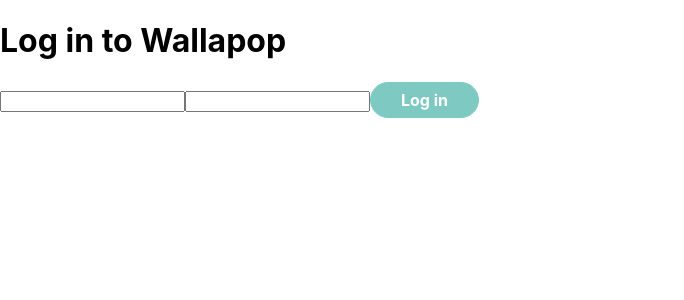
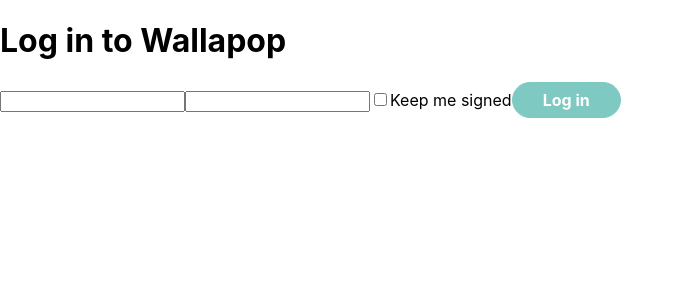
Before and after one commit to Danijurado/wallapop-react, a React (Create React App) app: page / in a window 1280 px wide. Shown: the top 300 px of the page, without its empty margins (0-684 px from the left). Built offline with nearby package versions, Linux system fonts and the light colour scheme; no server answers.

Commit message:
keep my signed

```diff
--- a/src/pages/adverts/AdvertsPage.js
+++ b/src/pages/adverts/AdvertsPage.js
@@ -4,16 +4,17 @@
 import "./AdvertsPage.css";
 import { getLatestAdverts } from "./service";
 
-function AdvertsPage({onLogout}) {
+function AdvertsPage({ onLogout }) {
   const [adverts, setAdverts] = useState([]);
   useEffect(() => {
     getLatestAdverts().then((adverts) => setAdverts(adverts));
   }, []);
 
-  const handleLogout = async () => {
-    await logout();
+  const handleLogout = () => {
+    logout();
     onLogout();
   };
+
   return (
     <div className="advertsPage">
       <Button onClick={handleLogout}>Logout</Button>
--- a/src/pages/auth/loginPage.js
+++ b/src/pages/auth/loginPage.js
@@ -4,10 +4,13 @@
 
 function LoginPage({ onLogin }) {
 
+
   const [credentials, setCredentials] = useState({
     email: '',
     password: '',
+    session: false,
   })
+
   const handleSubmit = async (event) => {
     event.preventDefault();
     await login(credentials);
@@ -15,13 +18,16 @@
   };
 
   const handleEmailChange = (event) => {
-    setCredentials({email: event.target.value, password: credentials.password,});
+    setCredentials(value => ({...value, email: event.target.value}))
   };
 
   const handlePasswordChange = (event) => {
-    setCredentials({email: credentials.email, password: event.target.value});
+    setCredentials(value => ({...value, password: event.target.value}))
   };
 
+  const handleSessionChange = (event) => {
+    setCredentials(value => ({...value, session: event.target.checked}))
+  };
   const disabled = !(credentials.email && credentials.password);
 
   return (
@@ -35,6 +41,8 @@
           onChange={handlePasswordChange}
           value={credentials.password}
         />
+        <input  onChange={handleSessionChange} type="checkbox" id="session" name="session" checked={credentials.session} />
+        <label htmlFor="session">Keep me signed</label>
         <Button type="submit" $variant="primary" disabled={disabled}>
           Log in
         </Button>
--- a/src/pages/auth/service.js
+++ b/src/pages/auth/service.js
@@ -4,16 +4,16 @@
 } from "../../api/client";
 import storage from "../../utils/storage";
 
-export const login = (credentials) => {
-  return client.post("/api/auth/login", credentials).then(({ accessToken }) => {
-    setAuthorizationHeader(accessToken);
+export const login = async (credentials) => {
+  const { accessToken } = await client.post("/api/auth/login", credentials);
+  setAuthorizationHeader(accessToken);
+
+  if (credentials.session) {
     storage.set("auth", accessToken);
-  });
+  }
 };
 
 export const logout = () => {
-  return Promise.resolve().then(() => {
-    removeAuthorizationHeader();
-    storage.remove("auth");
-  });
+  removeAuthorizationHeader();
+  storage.clear();
 };
```
